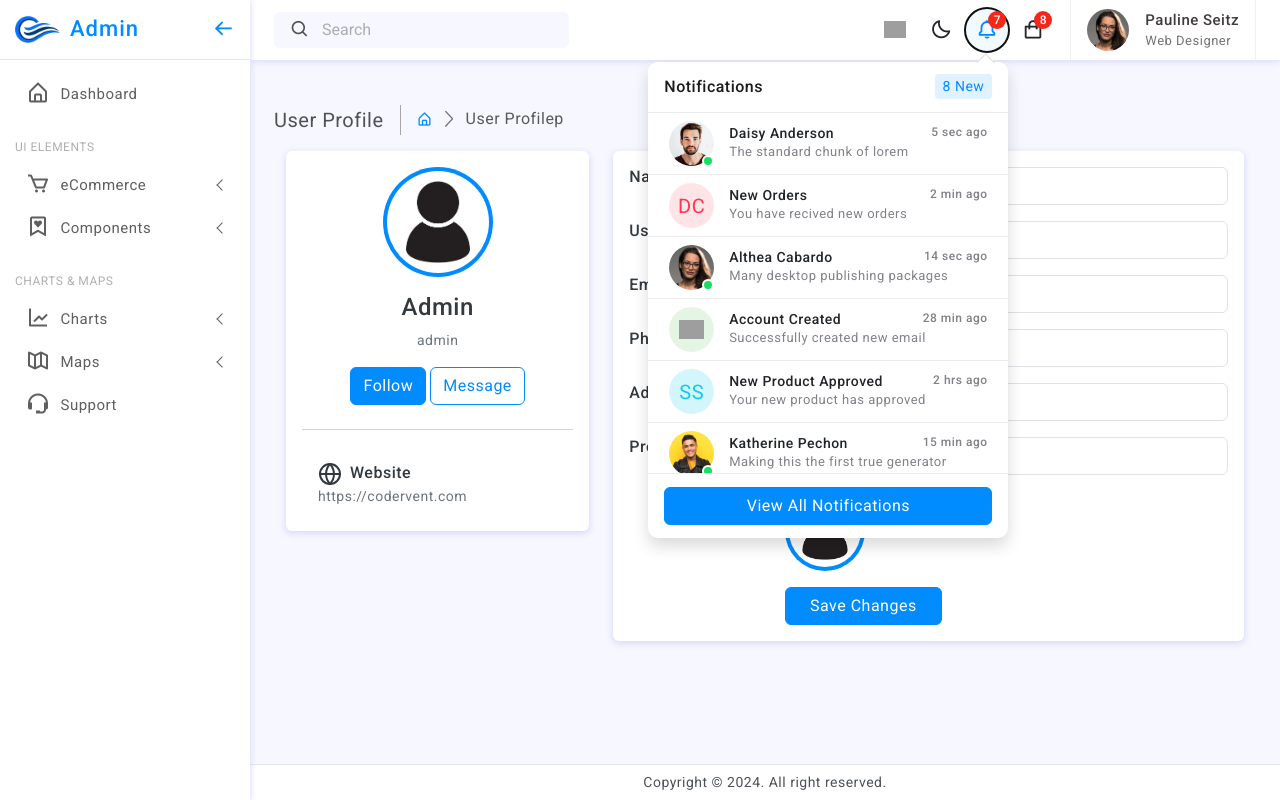
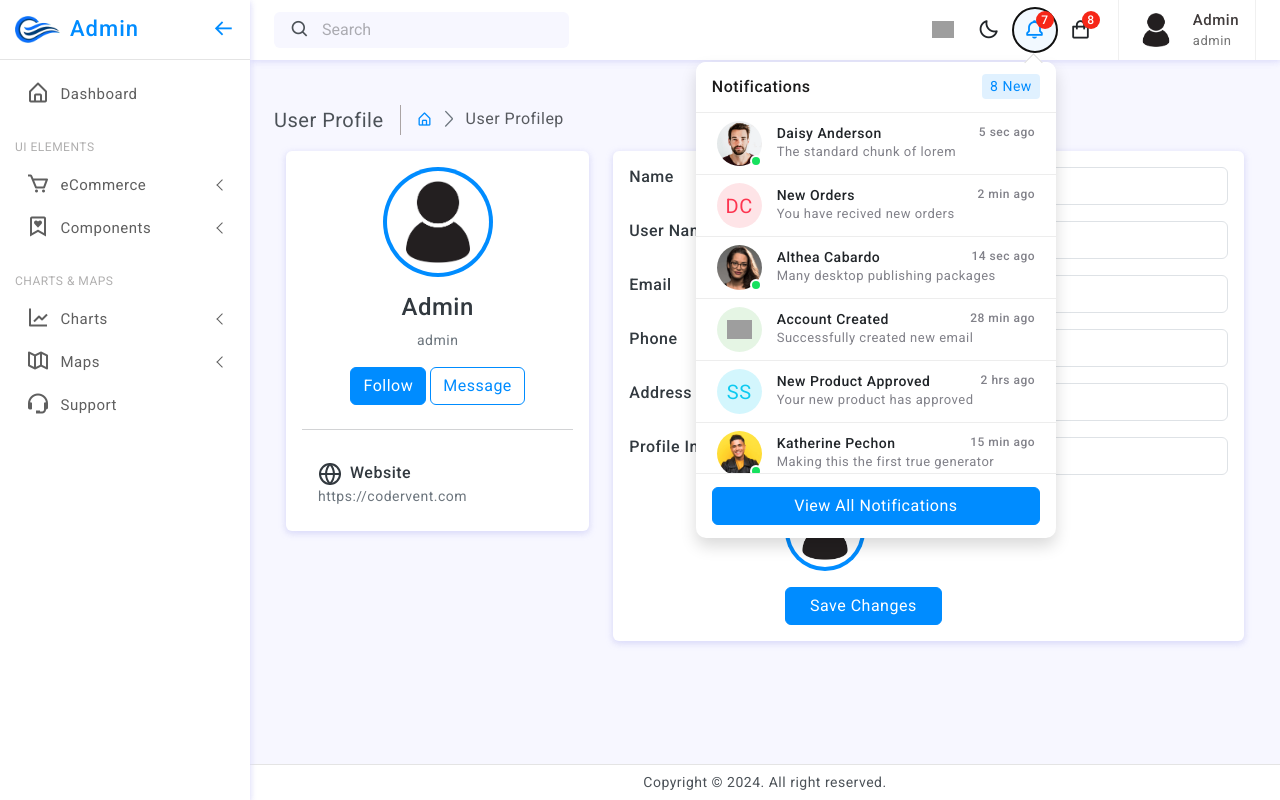
Before and after one commit to TanvirulAlamTusher/lms, a Laravel app: page /admin/profile in a window 1280 px wide, after a click that opens the changed part. Run offline with Laravel 10, Linux system fonts and the light colour scheme; a user stored in the database is signed in; data comes from the database, SQL or seed files in the repository; some libraries are stand-ins or nearby versions; grey boxes are pictures that could not be loaded.

Commit message:
Profile Edit complete

```diff
--- a/app/Http/Controllers/AdminController.php
+++ b/app/Http/Controllers/AdminController.php
@@ -33,7 +33,32 @@
     public function AdminProfile() {
        $id = Auth::user()->id;
        $profileData = User::find($id);
-       return view('admin.profile_view',compact('profileData'));
+       return view('admin.admin_profile_view',compact('profileData'));
     }//End Method
 
+    public function  AdminProfileStore(Request $request) {
+        $id = Auth::user()->id;
+        $data = User::find($id);
+
+        $data->name = $request->name;
+        $data->username = $request->username;
+        $data->email = $request->email;
+        $data->phone = $request->phone;
+        $data->address = $request->address;
+
+        if($request->file('photo')){
+            $file = $request->file('photo');
+            @unlink(public_path('upload/admin_images/'.$data->photo));
+            $filename = date('YmdHi').$file->getClientOriginalName();
+            $file->move(public_path('upload/admin_images'),$filename);
+            $data['photo'] = $filename;
+        }
+        $data->save();
+
+        $notifaction = array('message' => 'Profile updated Successfully',
+         'alert_type' => 'success');
+
+        return redirect()->back()->with($notifaction);
+     }//End Method
+
 }
--- a/resources/views/admin/admin_dashboard.blade.php
+++ b/resources/views/admin/admin_dashboard.blade.php
@@ -26,6 +26,7 @@
 	<link rel="stylesheet" href=" {{ asset('backend/assets/css/dark-theme.css') }}"/>
 	<link rel="stylesheet" href=" {{ asset('backend/assets/css/semi-dark.css') }}"/>
 	<link rel="stylesheet" href=" {{ asset('backend/assets/css/header-colors.css') }}"/>
+    <link rel="stylesheet" type="text/css" href="https://cdnjs.cloudflare.com/ajax/libs/toastr.js/latest/toastr.css" >
 	<title>Admin dashboard</title>
 </head>
 
@@ -64,6 +65,30 @@
 	<script>
 		new PerfectScrollbar(".app-container")
 	</script>
+     <script type="text/javascript" src="https://cdnjs.cloudflare.com/ajax/libs/toastr.js/latest/toastr.min.js"></script>
+
+     <script>
+      @if(Session::has('message'))
+      var type = "{{ Session::get('alert-type','info') }}"
+      switch(type){
+         case 'info':
+         toastr.info(" {{ Session::get('message') }} ");
+         break;
+
+         case 'success':
+         toastr.success(" {{ Session::get('message') }} ");
+         break;
+
+         case 'warning':
+         toastr.warning(" {{ Session::get('message') }} ");
+         break;
+
+         case 'error':
+         toastr.error(" {{ Session::get('message') }} ");
+         break;
+      }
+      @endif
+     </script>
 </body>
 
 </html>
--- /dev/null
+++ b/resources/views/admin/admin_profile_view.blade.php
@@ -0,0 +1,143 @@
+@extends('admin.admin_dashboard')
+@section('admin')
+    <script src="https://ajax.googleapis.com/ajax/libs/jquery/3.7.1/jquery.min.js"></script>
+    <div class="page-content">
+        <!--breadcrumb-->
+        <div class="page-breadcrumb d-none d-sm-flex align-items-center mb-3">
+            <div class="breadcrumb-title pe-3">User Profile</div>
+            <div class="ps-3">
+                <nav aria-label="breadcrumb">
+                    <ol class="breadcrumb mb-0 p-0">
+                        <li class="breadcrumb-item"><a href="javascript:;"><i class="bx bx-home-alt"></i></a>
+                        </li>
+                        <li class="breadcrumb-item active" aria-current="page">User Profilep</li>
+                    </ol>
+                </nav>
+            </div>
+
+        </div>
+        <!--end breadcrumb-->
+        <div class="container">
+            <div class="main-body">
+                <div class="row">
+                    <div class="col-lg-4">
+                        <div class="card">
+                            <div class="card-body">
+                                <div class="d-flex flex-column align-items-center text-center">
+                                    <img src="{{ !empty($profileData->photo) ? url('upload/admin_images/' . $profileData->photo) : url('upload/no_image.jpg') }}"
+                                        alt="Admin" class="rounded-circle p-1 bg-primary" width="110">
+                                    <div class="mt-3">
+                                        <h4>{{ $profileData->name }}</h4>
+                                        <p class="text-secondary mb-1">{{ $profileData->username }}</p>
+                                        <p class="text-muted font-size-sm">{{ $profileData->address }}</p>
+                                        <button class="btn btn-primary">Follow</button>
+                                        <button class="btn btn-outline-primary">Message</button>
+                                    </div>
+                                </div>
+                                <hr class="my-4" />
+                                <ul class="list-group list-group-flush">
+                                    <li class="list-group-item d-flex justify-content-between align-items-center flex-wrap">
+                                        <h6 class="mb-0"><svg xmlns="http://www.w3.org/2000/svg" width="24"
+                                                height="24" viewBox="0 0 24 24" fill="none" stroke="currentColor"
+                                                stroke-width="2" stroke-linecap="round" stroke-linejoin="round"
+                                                class="feather feather-globe me-2 icon-inline">
+                                                <circle cx="12" cy="12" r="10"></circle>
+                                                <line x1="2" y1="12" x2="22" y2="12"></line>
+                                                <path
+                                                    d="M12 2a15.3 15.3 0 0 1 4 10 15.3 15.3 0 0 1-4 10 15.3 15.3 0 0 1-4-10 15.3 15.3 0 0 1 4-10z">
+                                                </path>
+                                            </svg>Website</h6>
+                                        <span class="text-secondary">https://codervent.com</span>
+                                    </li>
+
+                                </ul>
+                            </div>
+                        </div>
+                    </div>
+                    <div class="col-lg-8">
+                        <div class="card">
+                            <form method="POST" action="{{ route('admin.profile.store')}}" enctype="multipart/form-data">
+                                @csrf
+                                <div class="card-body">
+                                    <div class="row mb-3">
+                                        <div class="col-sm-3">
+                                            <h6 class="mb-0">Name</h6>
+                                        </div>
+                                        <div class="col-sm-9 text-secondary">
+                                            <input type="text" name="name" class="form-control"
+                                                value="{{ $profileData->name }}" />
+                                        </div>
+                                    </div>
+                                    <div class="row mb-3">
+                                        <div class="col-sm-3">
+                                            <h6 class="mb-0">User Name</h6>
+                                        </div>
+                                        <div class="col-sm-9 text-secondary">
+                                            <input type="text" name="username" class="form-control"
+                                                value="{{ $profileData->username }}" />
+                                        </div>
+                                    </div>
+                                    <div class="row mb-3">
+                                        <div class="col-sm-3">
+                                            <h6 class="mb-0">Email</h6>
+                                        </div>
+                                        <div class="col-sm-9 text-secondary">
+                                            <input type="text" name="email" class="form-control"
+                                                value="{{ $profileData->email }}" />
+                                        </div>
+                                    </div>
+                                    <div class="row mb-3">
+                                        <div class="col-sm-3">
+                                            <h6 class="mb-0">Phone</h6>
+                                        </div>
+                                        <div class="col-sm-9 text-secondary">
+                                            <input type="text" name="phone" class="form-control"
+                                                value="{{ $profileData->phone }}" />
+                                        </div>
+                                    </div>
+
+                                    <div class="row mb-3">
+                                        <div class="col-sm-3">
+                                            <h6 class="mb-0">Address</h6>
+                                        </div>
+                                        <div class="col-sm-9 text-secondary">
+                                            <input type="text" name="address" class="form-control"
+                                                value="{{ $profileData->address }}" />
+                                        </div>
+                                    </div>
+                                    <div class="row mb-3">
+                                        <div class="col-sm-3">
+                                            <h6 class="mb-0">Profile Image</h6>
+                                        </div>
+                                        <div class="col-sm-9 text-secondary">
+                                            {{-- <input id="image" type="file" name="photo" class="form-control"/> --}}
+                                            <input oninput="showImage.src=window.URL.createObjectURL(this.files[0])"
+                                            name="photo" type="file" class="form-control" id="profileImg">
+                                        </div>
+                                    </div>
+                                    <div class="row mb-3">
+                                        <div class="col-sm-3">
+                                            <h6 class="mb-0"> </h6>
+                                        </div>
+                                        <div class="col-sm-9 text-secondary">
+                                            <img id="showImage"
+                                                src="{{ !empty($profileData->photo) ? url('upload/admin_images/' . $profileData->photo) : url('upload/no_image.jpg') }}"
+                                                alt="Admin" class="rounded-circle p-1 bg-primary" width="80">
+                                        </div>
+                                    </div>
+                                    <div class="row">
+                                        <div class="col-sm-3"></div>
+                                        <div class="col-sm-9 text-secondary">
+                                            <input type="submit" class="btn btn-primary px-4" value="Save Changes" />
+                                        </div>
+                                    </div>
+                                </div>
+                            </form>
+                        </div>
+
+                    </div>
+                </div>
+            </div>
+        </div>
+    </div>
+@endsection
--- a/resources/views/admin/body/header.blade.php
+++ b/resources/views/admin/body/header.blade.php
@@ -358,12 +358,18 @@
                     </li>
                 </ul>
             </div>
+
+            @php
+                 $id = Auth::user()->id;
+                 $profileData = App\Models\User::find($id);
+            @endphp
+
             <div class="user-box dropdown px-3">
                 <a class="d-flex align-items-center nav-link dropdown-toggle gap-3 dropdown-toggle-nocaret" href="#" role="button" data-bs-toggle="dropdown" aria-expanded="false">
-                    <img src="{{ asset('backend/assets/images/avatars/avatar-2.png') }}" class="user-img" alt="user avatar">
+                    <img src="{{ !empty($profileData->photo) ? url('upload/admin_images/' . $profileData->photo) : url('upload/no_image.jpg') }}"class="user-img" alt="user avatar">
                     <div class="user-info">
-                        <p class="user-name mb-0">Pauline Seitz</p>
-                        <p class="designattion mb-0">Web Designer</p>
+                        <p class="user-name mb-0">{{  $profileData->name }}</p>
+                        <p class="designattion mb-0">{{  $profileData->username }}</p>
                     </div>
                 </a>
                 <ul class="dropdown-menu dropdown-menu-end">
--- a/routes/web.php
+++ b/routes/web.php
@@ -37,6 +37,7 @@
     Route::get('/admin/dashboard',[AdminController::class, 'AdminDashboard'])->name('admin.dashboard');
     Route::get('/admin/logout',[AdminController::class, 'AdminLogout'])->name('admin.logout');
     Route::get('/admin/profile',[AdminController::class, 'AdminProfile'])->name('admin.profile');
+    Route::post('/admin/profile/store',[AdminController::class, 'AdminProfileStore'])->name('admin.profile.store');
 
  });
 
```
Also changed, not shown: resources/views/admin/profile_view.blade.php (deleted, +0 -120 lines), public/upload/admin_images/202402141102Untitled-1.jpg (added).
